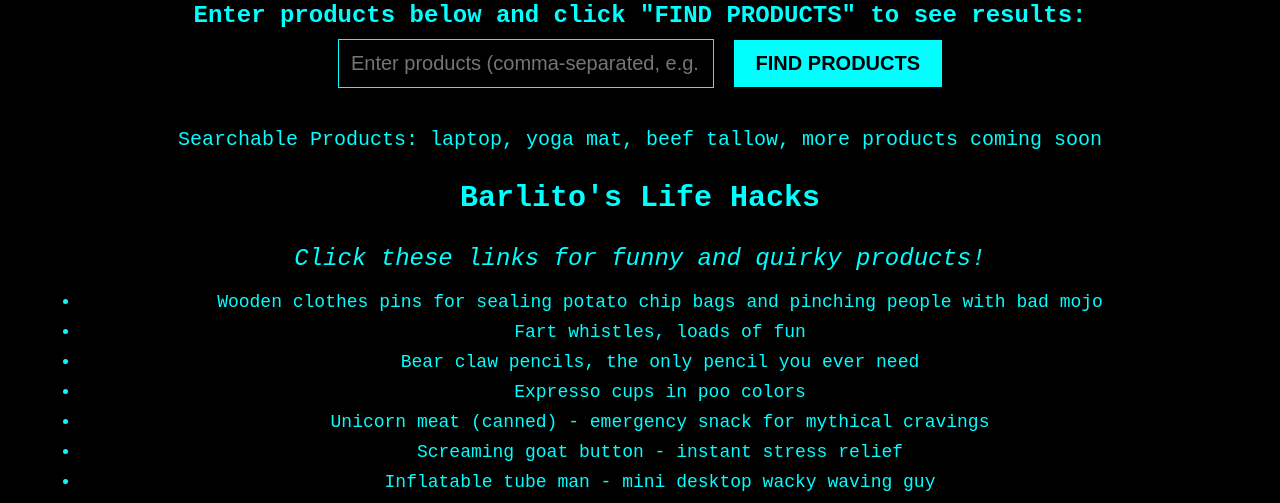
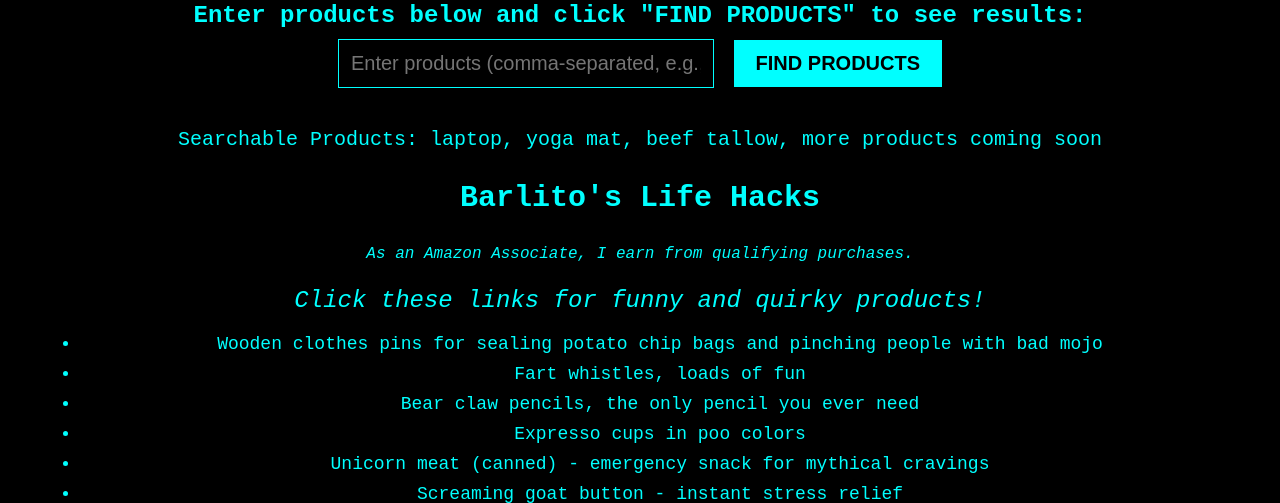
Before and after one commit to bshoemak2/shopping-assistant, a Flask app: page / in a window 1280 px wide. Shown: the part 732-1235 px from the top of the page. Run offline with Flask 3, Linux system fonts and the light colour scheme; some libraries are stand-ins or nearby versions.

Commit message:
Add Amazon Associate disclosure to home page

```diff
--- a/templates/home.html
+++ b/templates/home.html
@@ -50,7 +50,7 @@
             border: 2px solid #00FFFF;
         }
         h1 {
-            font-size: 36px; /* Reduced from 48px */
+            font-size: 36px;
             margin: 20px 0;
         }
         #find-form input {
@@ -103,6 +103,12 @@
             margin-bottom: 20px;
             font-style: italic;
         }
+        .disclosure {
+            font-size: 16px;
+            color: #00FFFF;
+            margin: 10px 0;
+            font-style: italic;
+        }
     </style>
 </head>
 <body>
@@ -122,6 +128,7 @@
         <div id="results"></div>
         <p class="searchable">Searchable Products: laptop, yoga mat, beef tallow, more products coming soon</p>
         <h3 class="hacks-title">Barlito's Life Hacks</h3>
+        <p class="disclosure">As an Amazon Associate, I earn from qualifying purchases.</p>
         <p class="hacks-prompt">Click these links for funny and quirky products!</p>
         <ul class="hacks-list">
             <li><a href="https://amzn.to/4hBxujc" target="_blank">Wooden clothes pins for sealing potato chip bags and pinching people with bad mojo</a></li>
```
